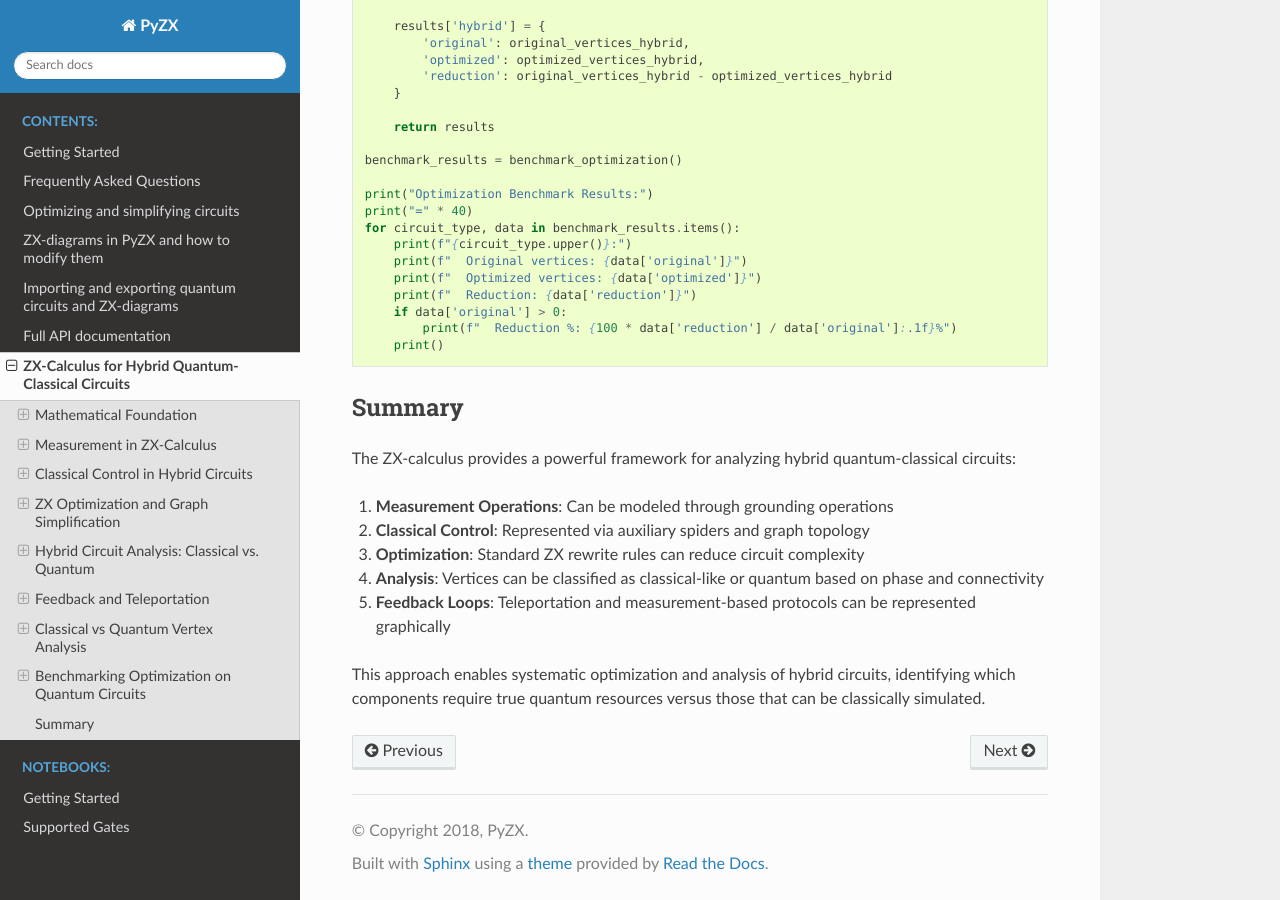
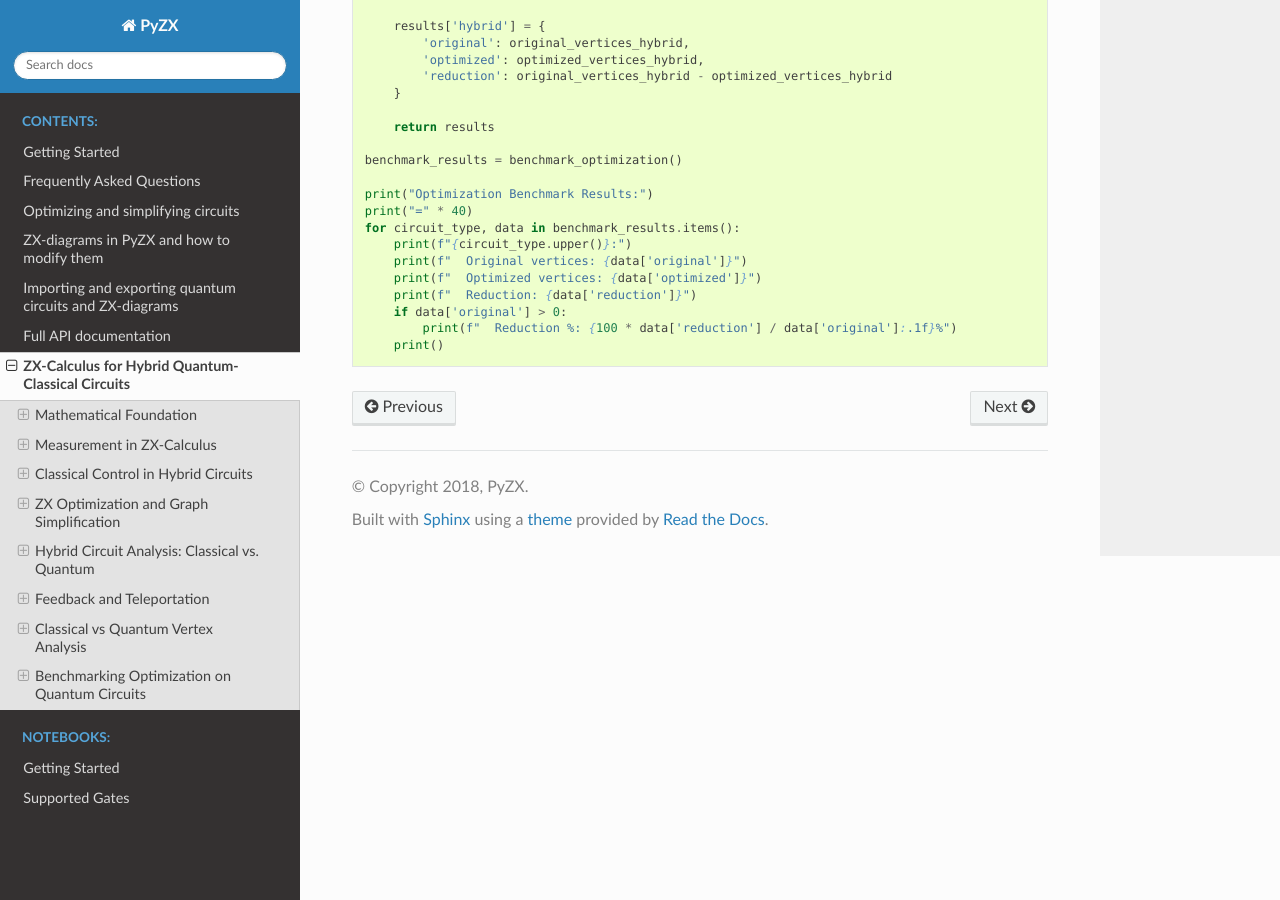
Before and after one commit to zxcalc/pyzx, a Sphinx documentation site: the page built from doc/mixedcircuit.rst, in a window 1280 px wide and 900 px high, scrolled down 8833 px. Built offline with Sphinx 7.4.7 and the Read the Docs theme 3.1.0, drawn with Linux system fonts in a browser that asks for light colours.

Commit message:
Update mixedcircuit.rst

```diff
--- a/doc/mixedcircuit.rst
+++ b/doc/mixedcircuit.rst
@@ -499,16 +499,3 @@ The following benchmark compares optimization performance on different circuit t
         if data['original'] > 0:
             print(f"  Reduction %: {100 * data['reduction'] / data['original']:.1f}%")
         print()
-
-Summary
--------
-
-The ZX-calculus provides a powerful framework for analyzing hybrid quantum-classical circuits:
-
-1. **Measurement Operations**: Can be modeled through grounding operations
-2. **Classical Control**: Represented via auxiliary spiders and graph topology
-3. **Optimization**: Standard ZX rewrite rules can reduce circuit complexity
-4. **Analysis**: Vertices can be classified as classical-like or quantum based on phase and connectivity
-5. **Feedback Loops**: Teleportation and measurement-based protocols can be represented graphically
-
-This approach enables systematic optimization and analysis of hybrid circuits, identifying which components require true quantum resources versus those that can be classically simulated.
```
